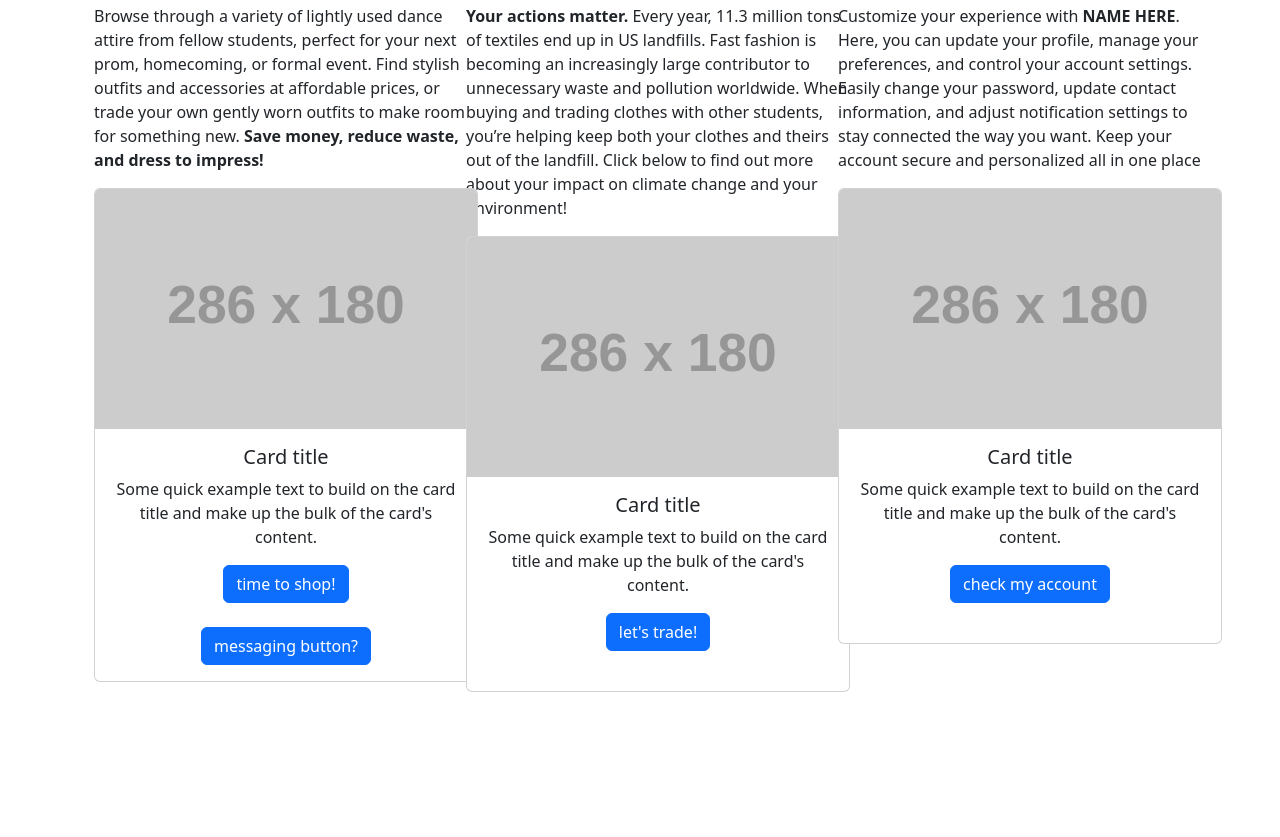
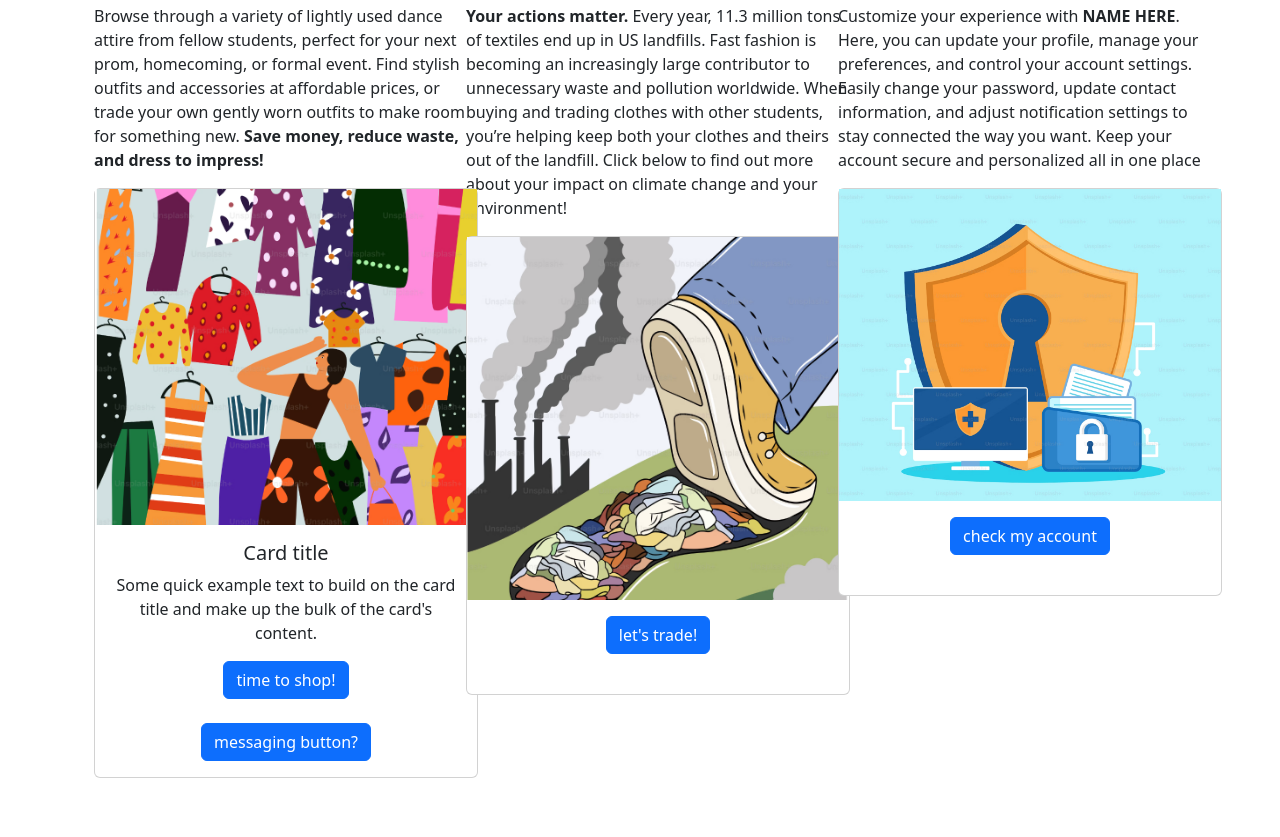
Before and after one commit to notskiing/CAC2024, a Flask app: page /dashboard in a window 1280 px wide. Shown: the part 250-1087 px from the top of the page. Run offline with Flask 3, Linux system fonts and the light colour scheme; the visitor is signed in with stand-in values (Sample User, id 1); grey boxes labelled with a size stand in for pictures from a placeholder-image service; some libraries are stand-ins or nearby versions.

Commit message:
added the images to dashboard, might chagne later

```diff
--- a/templates/dashboard.html
+++ b/templates/dashboard.html
@@ -65,7 +65,9 @@
             gently worn outfits to make room for something new. <strong>Save money, reduce waste, and dress to impress!</strong></p>
 
           <div class="card text-center" style="width: 24rem;">
-            <img src="https://placehold.co/286x180/orange/white" class="card-img-top" alt="...">
+            <!-- <img src="https://placehold.co/286x180/orange/white" class="card-img-top" alt="..."> -->
+            <img src="../clothesShop.png">
+
             <div class="card-body">
               <h5 class="card-title">Card title</h5>
               <p class="card-text">Some quick example text to build on the card title and make up the bulk of the card's
@@ -103,11 +105,13 @@
           </p>
 
           <div class="card text-center" style="width: 24rem;">
-            <img src="https://placehold.co/286x180/orange/white" class="card-img-top" alt="...">
+            <!-- <img src="https://placehold.co/286x180/orange/white" class="card-img-top" alt="..."> -->
+            <img src="../greenFootprint.png">
+
             <div class="card-body">
-              <h5 class="card-title">Card title</h5>
-              <p class="card-text">Some quick example text to build on the card title and make up the bulk of the card's
-                content.</p>
+              <!-- <h5 class="card-title">Card title</h5> -->
+              <!-- <p class="card-text">Some quick example text to build on the card title and make up the bulk of the card's -->
+                <!-- content.</p> -->
               <a href="#" class="btn btn-primary">
                 let's trade!
               </a>
@@ -135,11 +139,14 @@
             one place</p>
 
           <div class="card text-center d-flex" style="width: 24rem;">
-            <img src="https://placehold.co/286x180/orange/white" class="card-img-top" alt="...">
+            <!-- <img src="https://placehold.co/286x180/orange/white" class="card-img-top" alt="..."> -->
+            <img src="../accountSettings.png">
+
+
             <div class="card-body">
-              <h5 class="card-title">Card title</h5>
+              <!-- <h5 class="card-title">Card title</h5>
               <p class="card-text">Some quick example text to build on the card title and make up the bulk of the card's
-                content.</p>
+                content.</p> -->
               <a href="#" class="btn btn-primary">
                 check my account
               </a>
```
Also changed, not shown: accountSettings.png (added), clothesShop.png (added), greenFootprint.png (added), moneyTwo.png (added), 1 other file.
